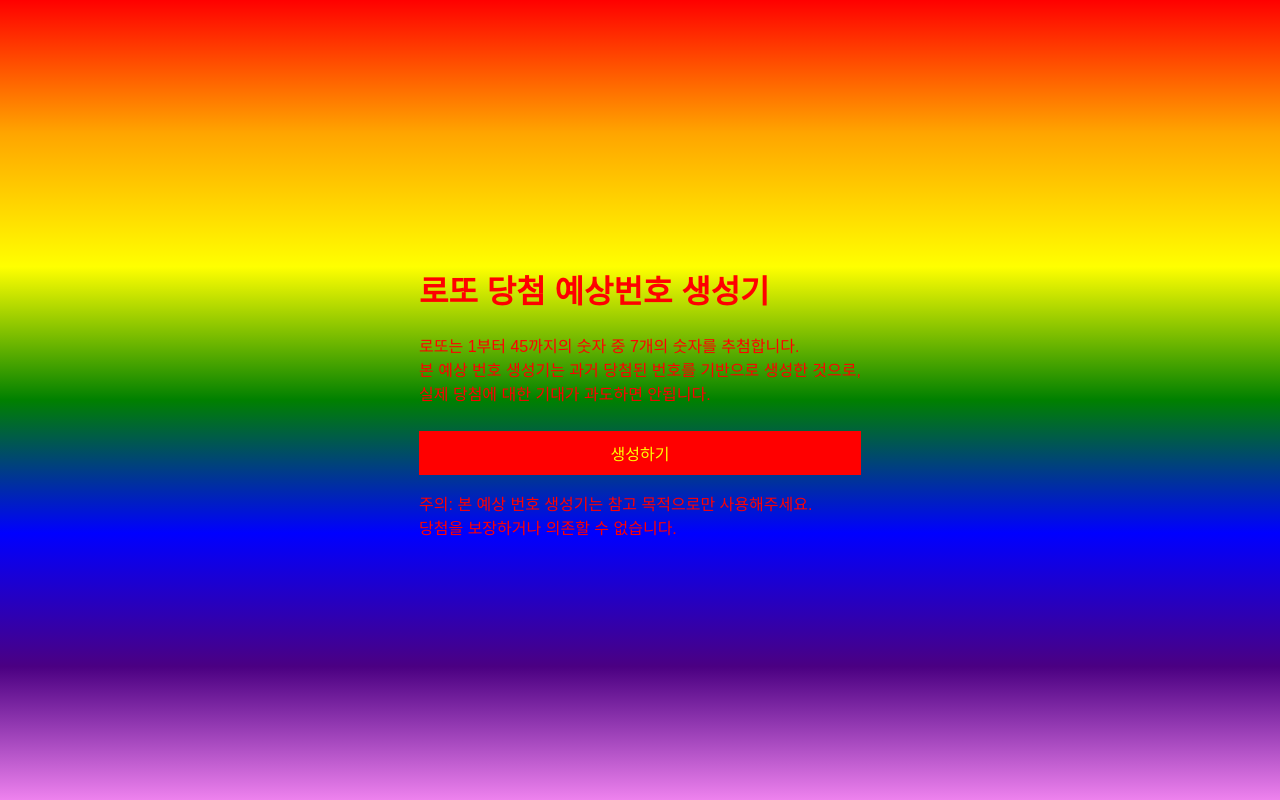
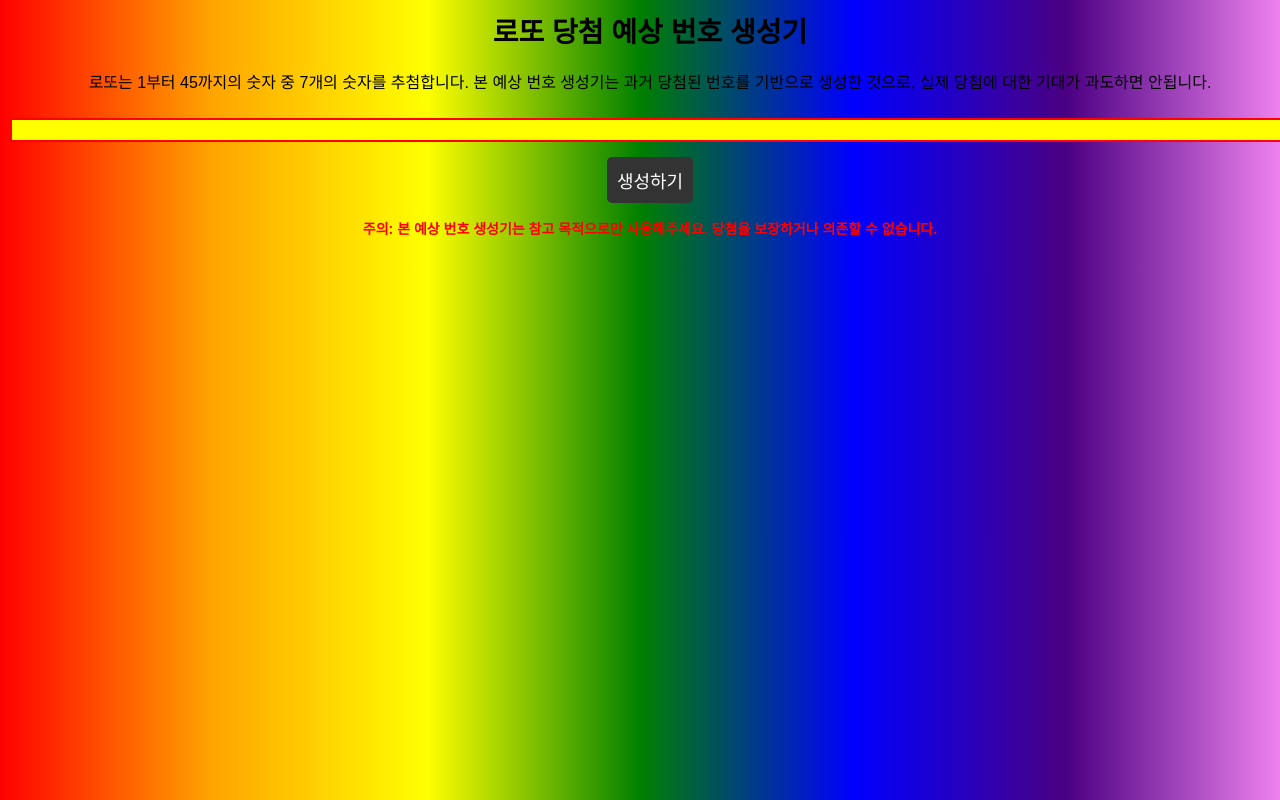
Before and after one commit to inforgence/lotto.github.io, a plain HTML site: page index.html in a window 1280 px wide. Drawn offline with Linux system fonts and the light colour scheme.

Commit message:
Update index.html

```diff
--- a/index.html
+++ b/index.html
@@ -3,60 +3,73 @@
 <head>
   <meta charset="UTF-8">
   <meta name="viewport" content="width=device-width, initial-scale=1">
-	<title>로또 당첨 예상번호 생성기</title>
+  <title>로또 당첨 예상 번호 생성기</title>
   <style>
     body {
+      margin: 0;
+      padding: 0;
       font-family: Arial, sans-serif;
-    background-image: linear-gradient(to bottom, red, orange, yellow, green, blue, indigo, violet);
-    color: red;
-    display: flex;
-    flex-direction: column;
-    justify-content: center;
-    align-items: center;
-    height: 100vh;
-    margin: 0;
+      background: linear-gradient(to right, red, orange, yellow, green, blue, indigo, violet);
     }
 
-.container {
+    main {
+      width: 100%;
+      padding: 10px;
       text-align: center;
-    max-width: 600px;
-    padding: 20px;
-    background-color: rgba(255, 255, 255, 0.7);
-    border-radius: 5px;
-}
-
-input, textarea, button {
-    padding: 10px;
-    font-size: 1rem;
-    width: 100%;
     }
 
     button {
-    background-color: red;
-    color: yellow;
+      display: block;
+      margin: 15px auto;
+      padding: 10px;
+      background: #333;
+      color: #fff;
       border: none;
+      border-radius: 5px;
       cursor: pointer;
+      font-size: 18px;
+    }
+
+    h1 {
+      margin-top: 0;
+      font-size: 28px;
+    }
+
+    p {
+      font-size: 16px;
+      margin-bottom: 20px;
+    }
+
+    .box {
+      margin-top: 25px;
+      padding: 10px;
+      text-align: center;
+      font-size: 28px;
+      border: 2px solid red;
+      background-color: yellow;
+    }
+
+    .bonus {
+      font-size: 18px;
       margin-top: 10px;
     }
 
-#result {
-    margin-top: 20px;
-}
-
-.footer {
-    position: absolute;
-    bottom: 5px;
+    .warning {
+      font-weight: bold;
+      color: red;
+      font-size: 14px;
+      margin-top: 15px;
     }
   </style>
 </head>
 <body>
   <main>
-		<h1>로또 당첨 예상번호 생성기</h1>
-		<p>로또는 1부터 45까지의 숫자 중 7개의 숫자를 추첨합니다. <br>본 예상 번호 생성기는 과거 당첨된 번호를 기반으로 생성한 것으로, <br>실제 당첨에 대한 기대가 과도하면 안됩니다.</p>
+    <h1>로또 당첨 예상 번호 생성기</h1>
+    <p>로또는 1부터 45까지의 숫자 중 7개의 숫자를 추첨합니다. 본 예상 번호 생성기는 과거 당첨된 번호를 기반으로 생성한 것으로, 실제 당첨에 대한 기대가 과도하면 안됩니다.</p>
     <div id="box" class="box"></div>
     <div id="bonus" class="bonus"></div>
     <button onclick="generateNumber()">생성하기</button>
-		<p class="warning">주의: 본 예상 번호 생성기는 참고 목적으로만 사용해주세요. <br>당첨을 보장하거나 의존할 수 없습니다.</p>
+    <p class="warning">주의: 본 예상 번호 생성기는 참고 목적으로만 사용해주세요. 당첨을 보장하거나 의존할 수 없습니다.</p>
   </main>
 
   <script>
```
Lines whose indentation alone changed are shown as unchanged.
